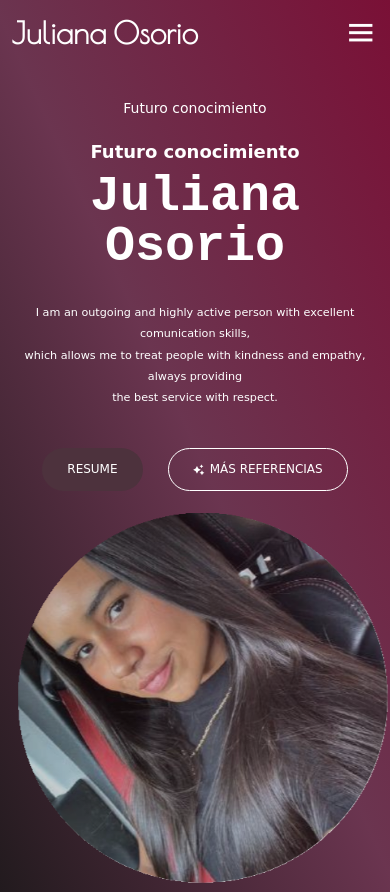
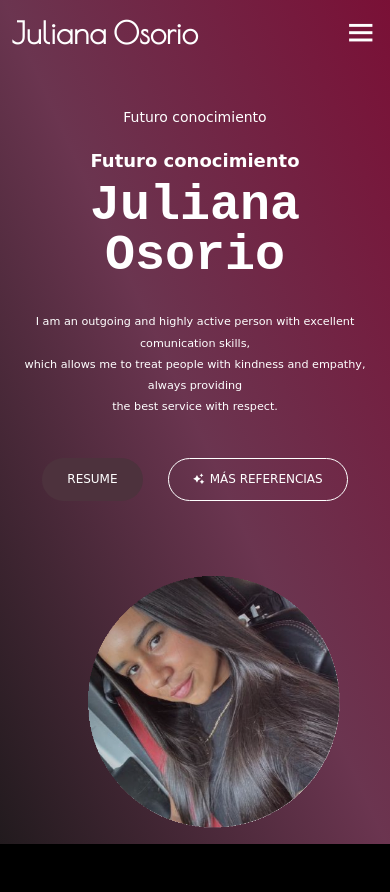
Before and after one commit to Juliana2815/Mi-primer-proyecto-de-maquetaci-n, a plain HTML site: page index.html in a window 390 px wide. In both pictures the pointer is over the picture 194 px from the left and 683 px from the top of the page. After the commit the page ends 844 px from the top, so only its background shows below. Drawn offline with nearby package versions, Linux system fonts and the light colour scheme; a web font is replaced by a local one.

Commit message:
Correccion de imagen

```diff
--- a/style.css
+++ b/style.css
@@ -237,6 +237,11 @@ section{
         padding: 12px 24px;
         font-size: 12px;
     }
+
+    .hero-img img:hover {
+    width: 90%;
+    opacity: 0.6;
+}
 }
 
 @media(max-width:660px){
@@ -255,8 +260,14 @@ section{
     }
 
     .hero-img img{
-        margin: 0;
+        width: 65%;
+        margin: 10% 0 0 10%;
     }
+
+    .hero-img img:hover {
+    width: 75%;
+    opacity: 0.6;
+}
 
     .hero{
         height: 100%;
```
